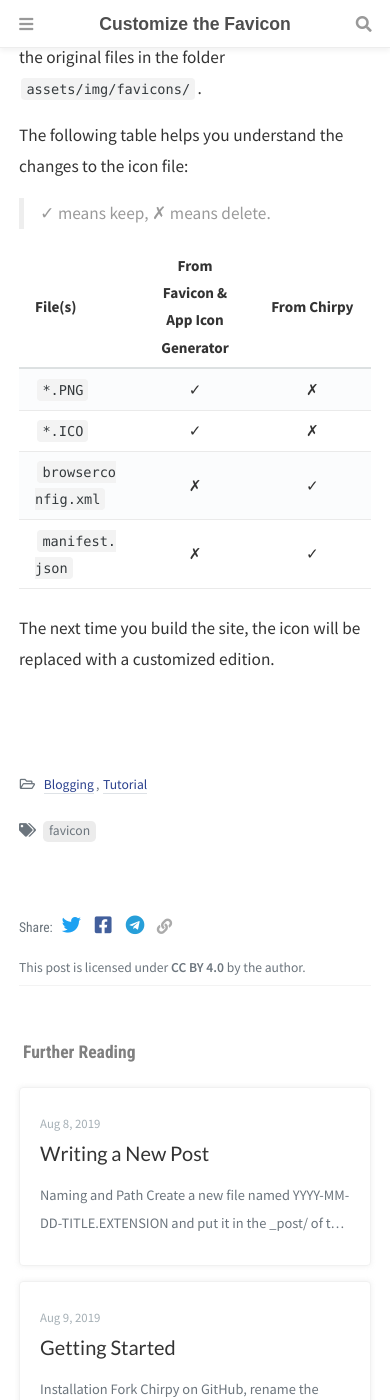
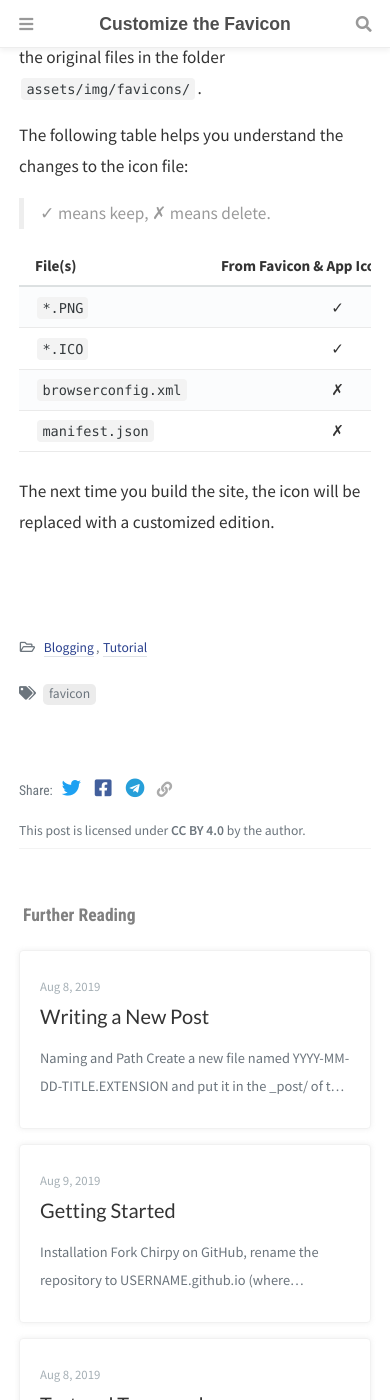
Before and after one commit to nicetrykiddo/writeups, a Jekyll site: the page built from _posts/2019-08-11-customize-the-favicon.md, in a window 390 px wide and 1400 px high, scrolled down 1172 px. Built offline with Jekyll 4.4.1, drawn with Linux system fonts in a browser that asks for light colours; nearby versions of some CDN libraries; comment, search, counter and statistics services are not loaded.

Commit message:
Make table horizontal scroll (#206)

```diff
--- a/assets/css/_addon/main.scss
+++ b/assets/css/_addon/main.scss
@@ -1033,13 +1033,6 @@ div.post-content .table-wrapper {
     @include ml-mr(1.8rem);
   }
 
-  /* table text in small screens */
-  div > table, p ~ table {
-    width: 100%;
-    table-layout: fixed;
-    word-wrap: break-word;
-  }
-
   #main-wrapper {
     padding-bottom: $footer-height;
   }
--- a/assets/css/_addon/module.scss
+++ b/assets/css/_addon/module.scss
@@ -17,6 +17,7 @@
 %table-cell {
   padding: 0.4rem 1rem;
   font-size: 95%;
+  white-space: nowrap;
 }
 
 %link-hover {
```
